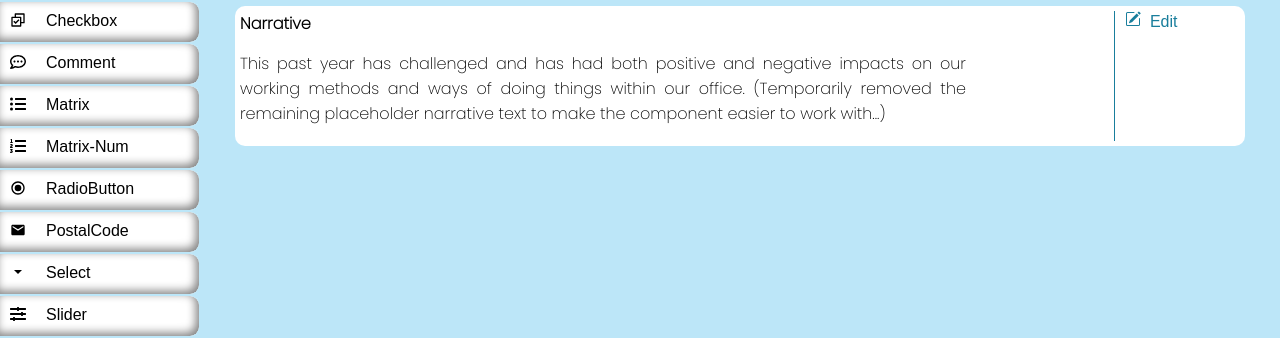
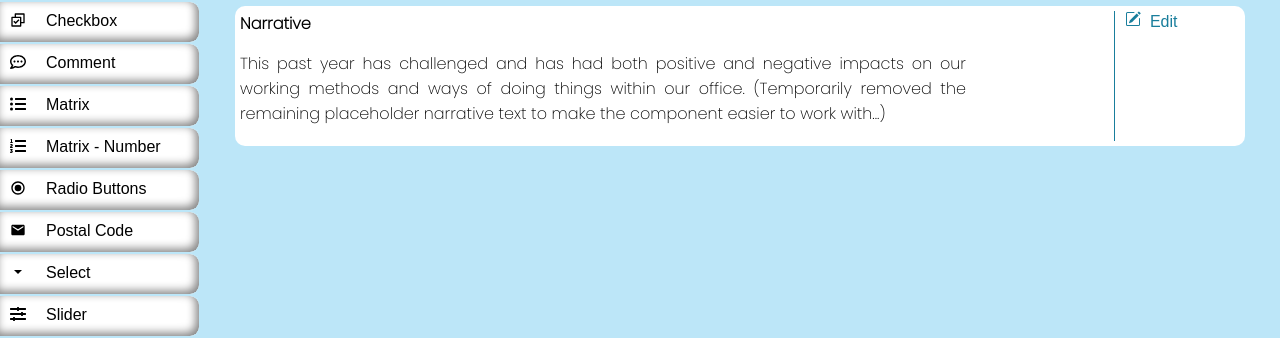
Before and after one commit to fjjes/project3-Hive, a React (Create React App) app in the folder client/: page /create-new in a window 1280 px wide. Shown: the part 376-714 px from the top of the page. Built offline with nearby package versions, Linux system fonts and the light colour scheme.

Commit message:
Spell out button text fully

```diff
--- a/client/src/components/pages/Admin/SaveSurvey.js
+++ b/client/src/components/pages/Admin/SaveSurvey.js
@@ -345,19 +345,19 @@ const SaveSurvey = ({ rowId, copyOrOriginal }) => {
             <span className="icons">
               <FaIcons.FaListOl />
             </span>
-            Matrix-Num
+            Matrix - Number
           </button>
           <button value="radio" onClick={addAQuestion}>
             <span className="icons">
               <RiIcons.RiRadioButtonLine />
             </span>
-            RadioButton
+            Radio Buttons
           </button>
           <button value="postal" onClick={addAQuestion}>
             <span className="icons">
               <MdIcons.MdLocalPostOffice />
             </span>
-            PostalCode
+            Postal Code
           </button>
           <button value="select" onClick={addAQuestion}>
             <span className="icons">
```
